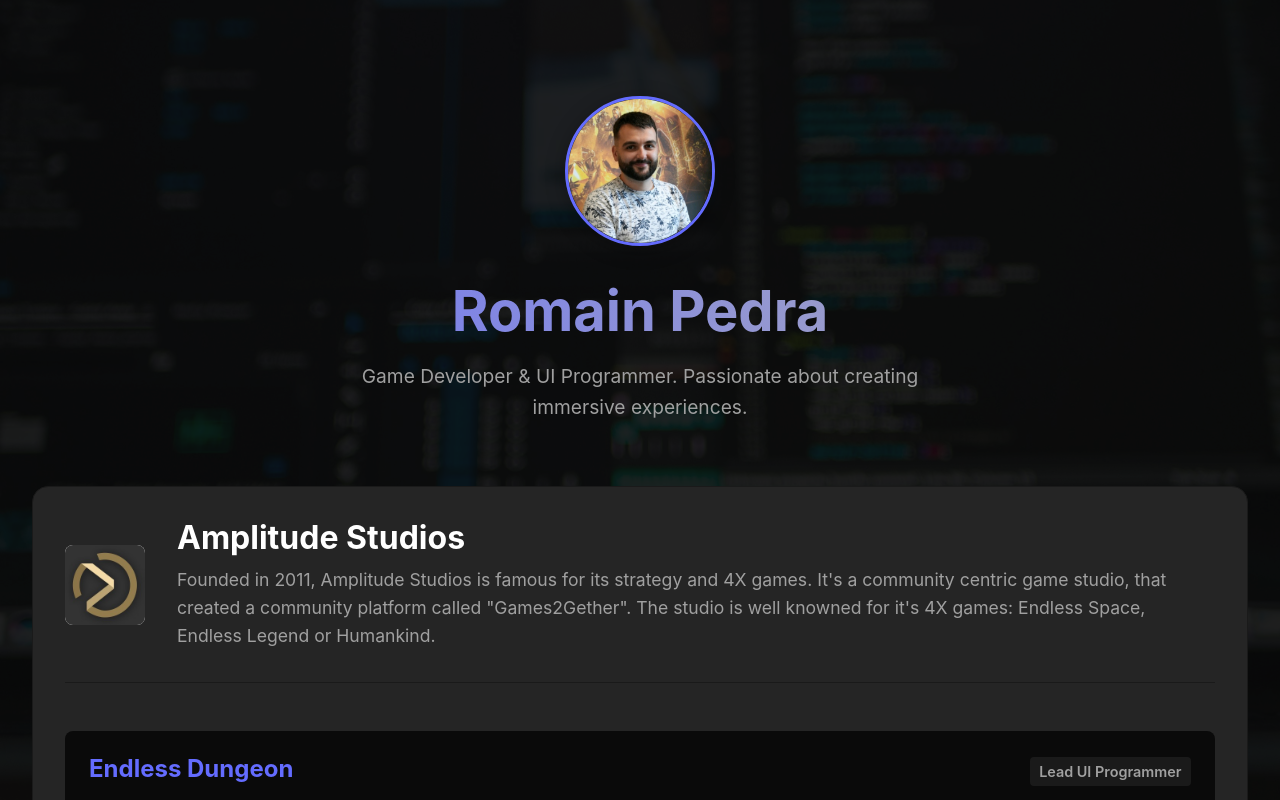
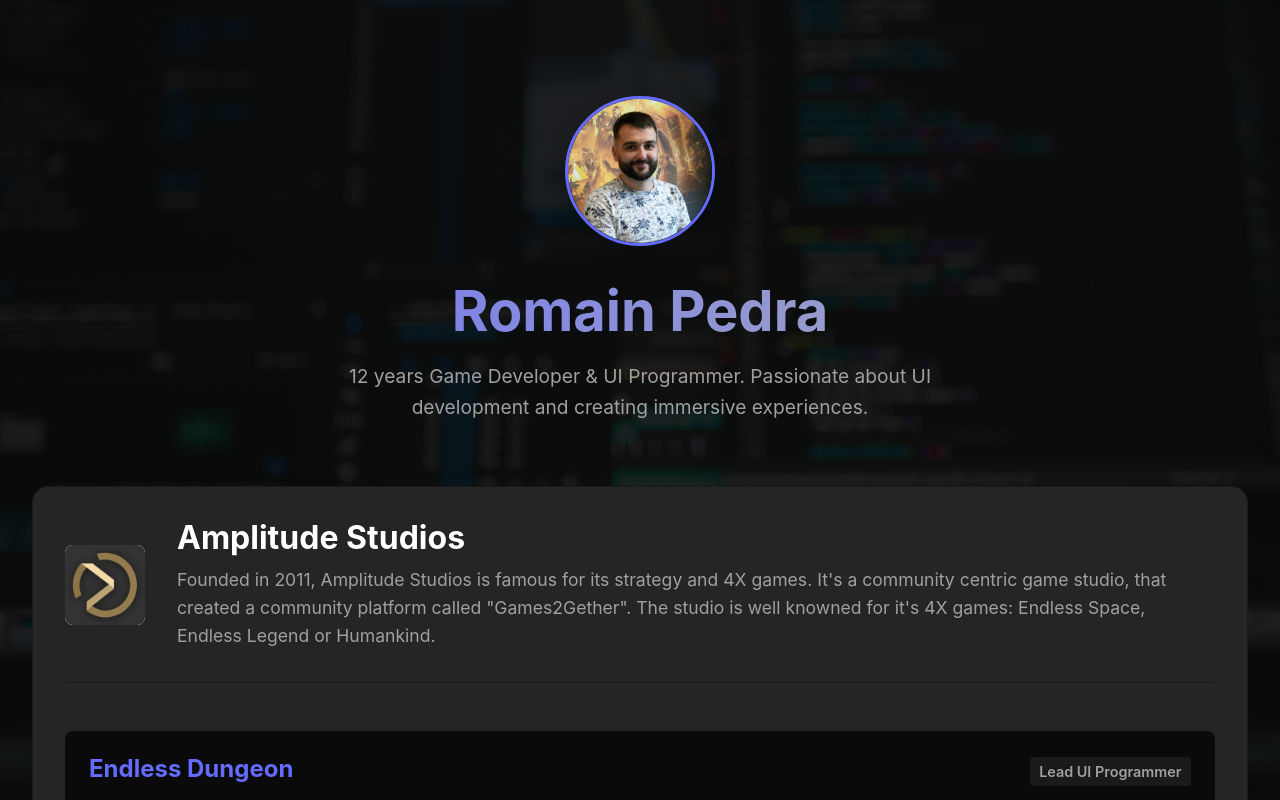
Before and after one commit to Josk/Josk, a React (Vite) app: page / in a window 1280 px wide. Shown: the top 800 px of the page. Built offline with nearby package versions, Linux system fonts and the light colour scheme.

Commit message:
More info in intro

```diff
--- a/src/App.jsx
+++ b/src/App.jsx
@@ -12,7 +12,7 @@
         <img src={resolvePath('/profile/profile_pic.jpeg')} alt="Romain Pedra" className="profile-pic" />
         <h1>Romain Pedra</h1>
         <p className="intro-text">
-          Game Developer & UI Programmer. Passionate about creating immersive experiences.
+          12 years Game Developer & UI Programmer. Passionate about UI development and creating immersive experiences.
         </p>
       </header>
 
```
